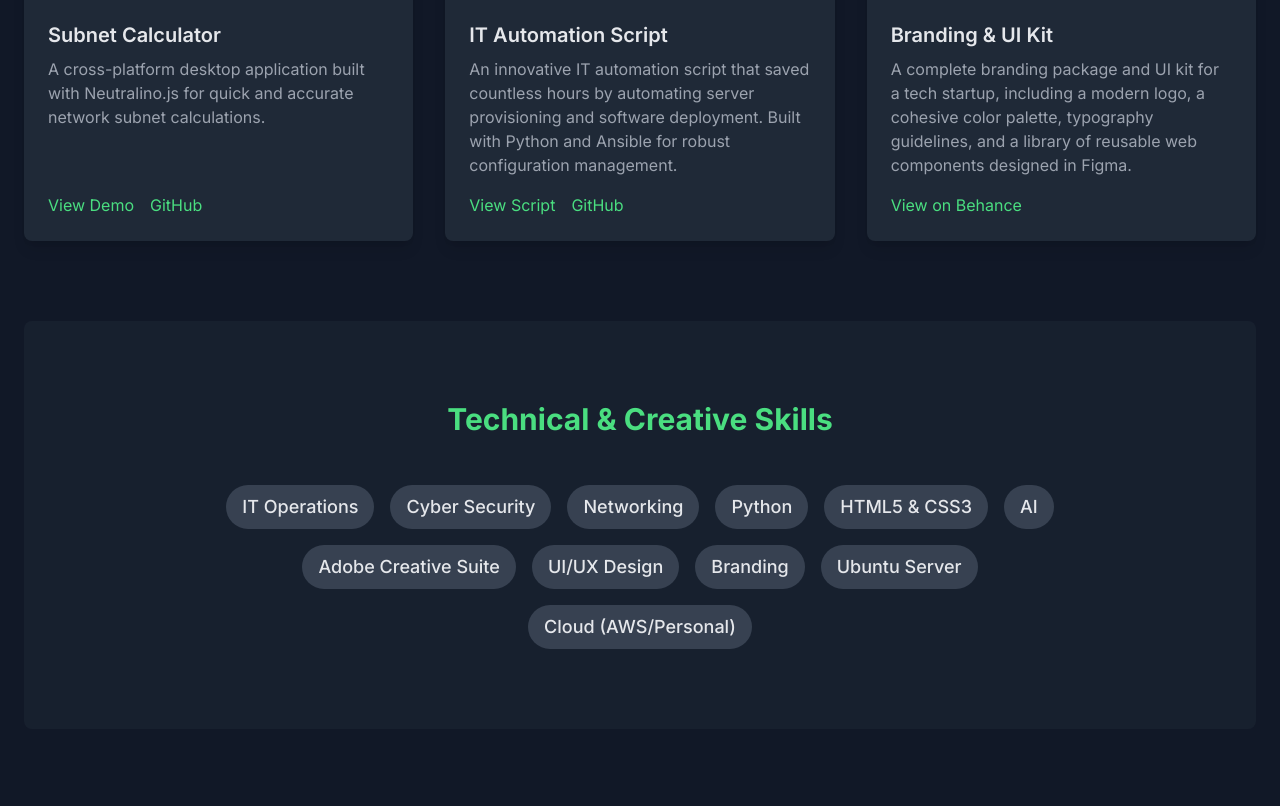
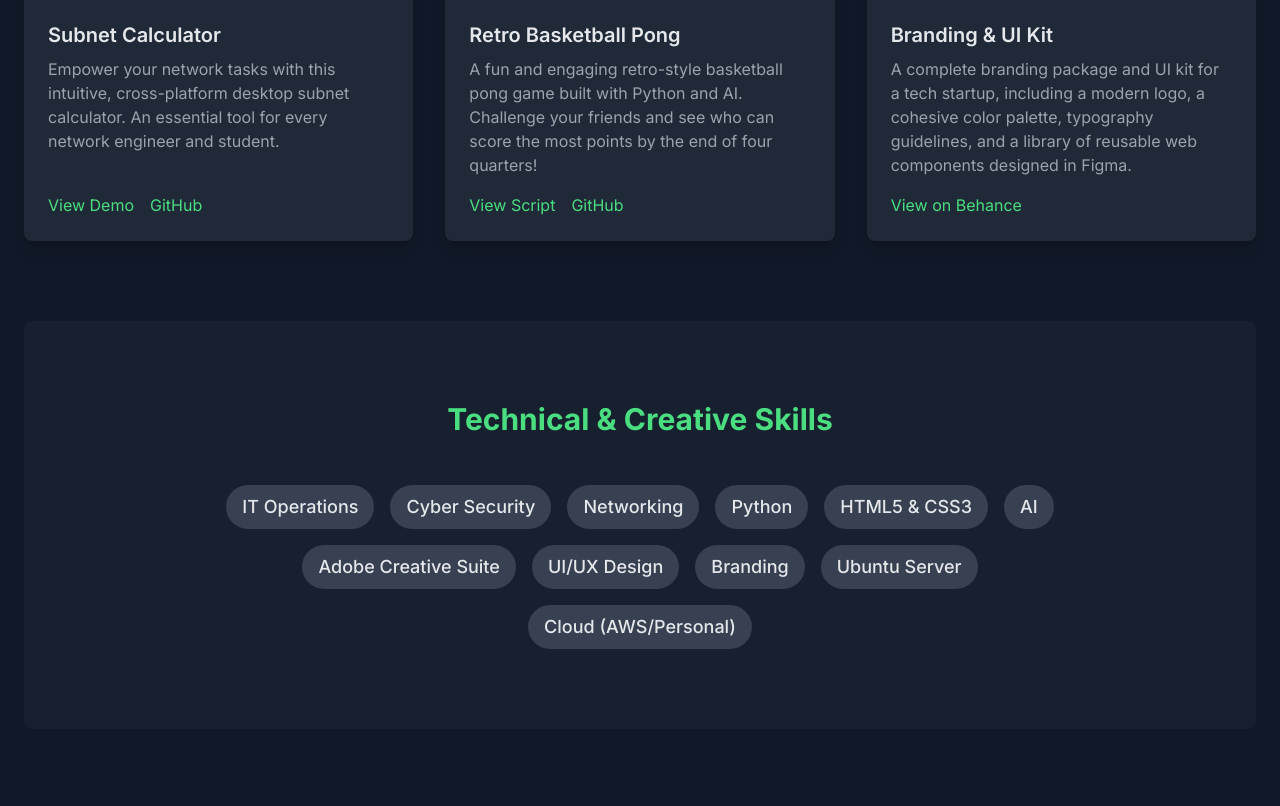
Before and after one commit to c-nature/bloomcreations, a plain HTML site: page index.html in a window 1280 px wide. Shown: the part 1588-2394 px from the top of the page. Drawn offline with nearby package versions, Linux system fonts and the light colour scheme.

Commit message:
Initial commit with all website files 2

```diff
--- a/index.html
+++ b/index.html
@@ -114,9 +114,9 @@
                     <img src="https://placehold.co/600x400/1f2937/4ade80?text=Subnet+Calculator" alt="Subnet Calculator Screenshot" class="w-full h-48 object-cover">
                     <div class="p-6 flex flex-col flex-grow">
                         <h3 class="text-xl font-semibold mb-2">Subnet Calculator</h3>
-                        <p class="text-gray-400 mb-4 flex-grow">A cross-platform desktop application built with Neutralino.js for quick and accurate network subnet calculations.</p>
+                        <p class="text-gray-400 mb-4 flex-grow">Empower your network tasks with this intuitive, cross-platform desktop subnet calculator. An essential tool for every network engineer and student.</p>
                         <div class="flex space-x-4 mt-auto">
-                            <!-- CORRECTED LINK: Points to subcalc.html in the same directory -->
+                            <!-- Points to subcalc.html in the same directory -->
                             <a href="subcalc.html" class="text-green-400 hover:underline">View Demo</a>
                             <!-- Placeholder for GitHub link, replace with actual repo -->
                             <a href="https://github.com/your-username/your-subnet-calculator-repo" target="_blank" class="text-green-400 hover:underline">GitHub</a>
@@ -128,11 +128,11 @@
                 <div class="bg-gray-800 rounded-lg overflow-hidden shadow-lg hover:shadow-green-500/20 transition-shadow duration-300 transform hover:-translate-y-2 flex flex-col">
                     <img src="https://placehold.co/600x400/1f2937/4ade80?text=Automation+Script" alt="Project 2 Screenshot" class="w-full h-48 object-cover">
                     <div class="p-6 flex flex-col flex-grow">
-                        <h3 class="text-xl font-semibold mb-2">IT Automation Script</h3>
-                        <p class="text-gray-400 mb-4 flex-grow">An innovative IT automation script that saved countless hours by automating server provisioning and software deployment. Built with Python and Ansible for robust configuration management.</p>
+                        <h3 class="text-xl font-semibold mb-2">Retro Basketball Pong</h3>
+                        <p class="text-gray-400 mb-4 flex-grow">A fun and engaging retro-style basketball pong game built with Python and AI. Challenge your friends and see who can score the most points by the end of four quarters!</p>
                        <div class="flex space-x-4 mt-auto">
                             <!-- Placeholder for View Script link -->
-                            <a href="#" class="text-green-400 hover:underline">View Script</a>
+                            <a href="nbapongfire.py" class="text-green-400 hover:underline">View Script</a>
                             <!-- Placeholder for GitHub link -->
                             <a href="#" class="text-green-400 hover:underline">GitHub</a>
                         </div>
```
